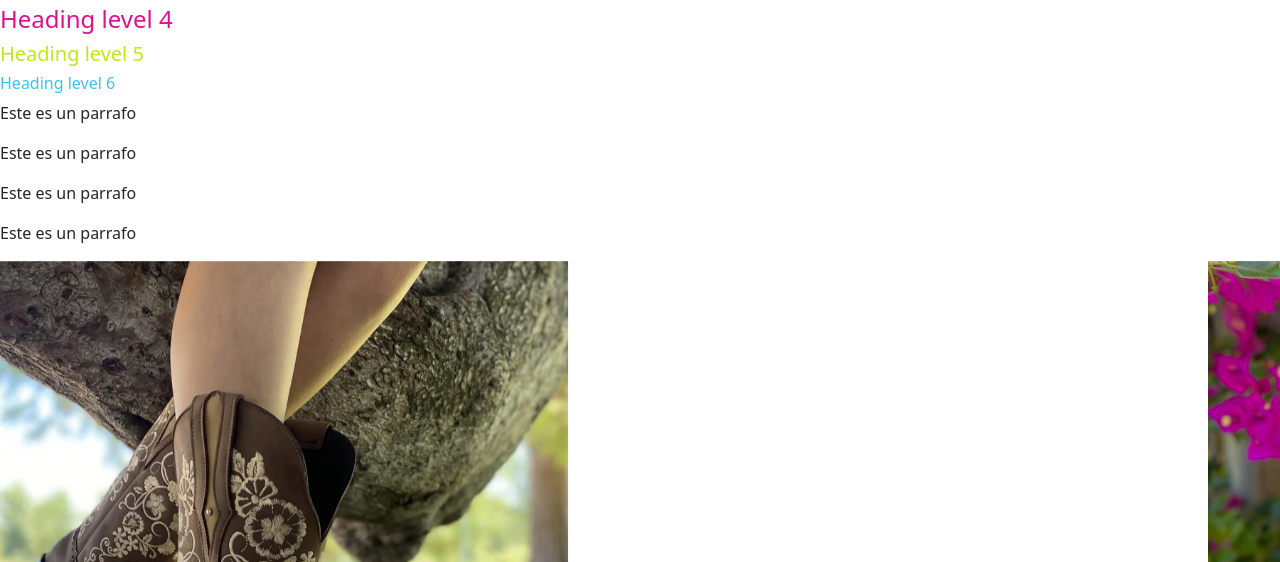
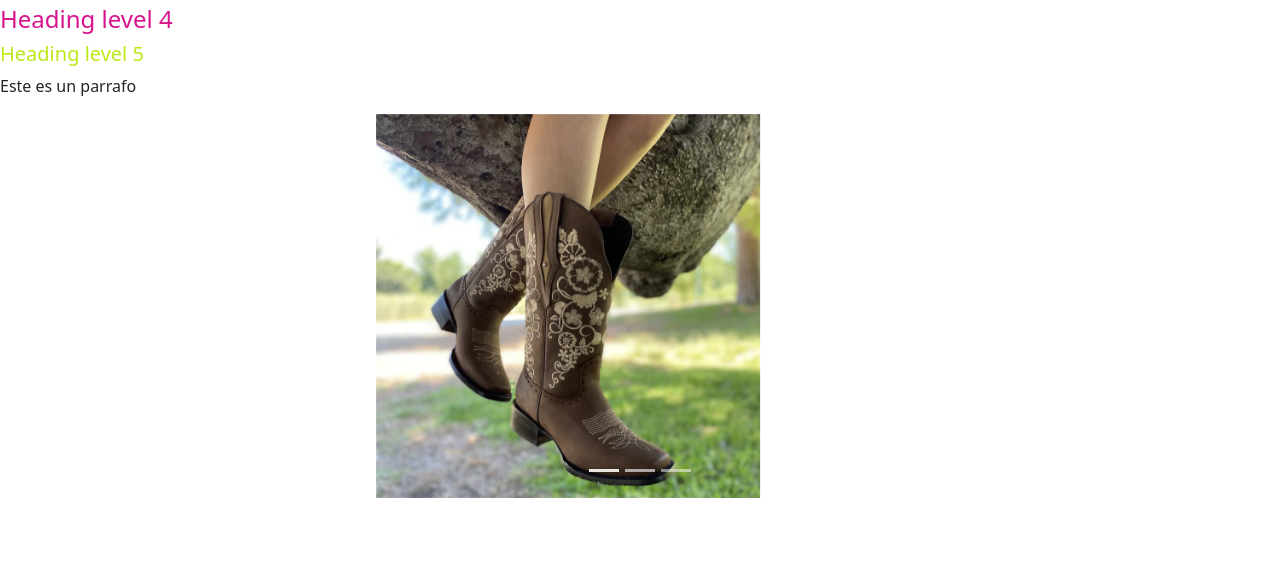
Before and after one commit to FannyVA/practica1, a website: page index.html in a window 1280 px wide. Shown: the part 352-914 px from the top of the page. Drawn offline with nearby package versions, Linux system fonts and the light colour scheme; files whose address does not match are found by name.

Commit message:
trabajos

```diff
--- a/index.html
+++ b/index.html
@@ -82,12 +82,9 @@
     <h3>Heading level 3</h3>
     <h4>Heading level 4</h4>
     <h5>Heading level 5</h5>
-    <h6>Heading level 6</h6>
 
     <p>Este es un parrafo</p>
-    <p>Este es un parrafo</p>
-    <p>Este es un parrafo</p>
-    <p>Este es un parrafo</p>
+
 
     <title>Bootstrap Example</title>
     <meta charset="utf-8">
@@ -108,18 +105,18 @@
     </div>
 
     <!-- The slideshow/carousel -->
-    <div class="carousel-inner">
+<CEnter>  <div class="carousel-inner">
       <div class="carousel-item active">
-        <img src="file:///C:/Users/gabriel/Documents/Practica/practica1/Img/JB-1501Brown-BotasparaMujerVaqueras-BotasparaMujerdeRodeo-BotasVaquerasMujer_900x.webp" alt="BOTAS" class="d-block" style="width: 50%">
+        <img src="file:///C:/Users/gabriel/Documents/Practica/practica1/Img/JB-1501Brown-BotasparaMujerVaqueras-BotasparaMujerdeRodeo-BotasVaquerasMujer_900x.webp" alt="BOTAS" class="d-block" style="width: 30%">
       </div>
       <div class="carousel-item">
-        <img src="file:///C:/Users/gabriel/Documents/Practica/practica1/Img/JB-723DChocolateBotinVaqueroparamujer-Botasvaquerasparamujer-WomensWesternBoots-BotaExoticaWesternWear_720x.webp" alt="BOTAS" class="d-block" style="width:50%">
+        <img src="file:///C:/Users/gabriel/Documents/Practica/practica1/Img/JB-723DChocolateBotinVaqueroparamujer-Botasvaquerasparamujer-WomensWesternBoots-BotaExoticaWesternWear_720x.webp" alt="BOTAS" class="d-block" style="width:30%">
       </div>
       <div class="carousel-item">
-        <img src="file:///C:/Users/gabriel/Documents/Practica/practica1/Img/BotinVaqueroDA-503GreciaCafe-BotinesVaquerosparaMujerPielCrazy-BotinesVaquerosMujer_720x.webp" alt="BOTAS" class="d-block" style="width:50%">
+        <img src="file:///C:/Users/gabriel/Documents/Practica/practica1/Img/BotinVaqueroDA-503GreciaCafe-BotinesVaquerosparaMujerPielCrazy-BotinesVaquerosMujer_720x.webp" alt="BOTAS" class="d-block" style="width:30%">
       </div>
     </div>
-
+</CEnter>
     <!-- Left and right controls/icons -->
     <button class="carousel-control-prev" type="button" data-bs-target="#demo" data-bs-slide="prev">
       <span class="carousel-control-prev-icon"></span>
```
